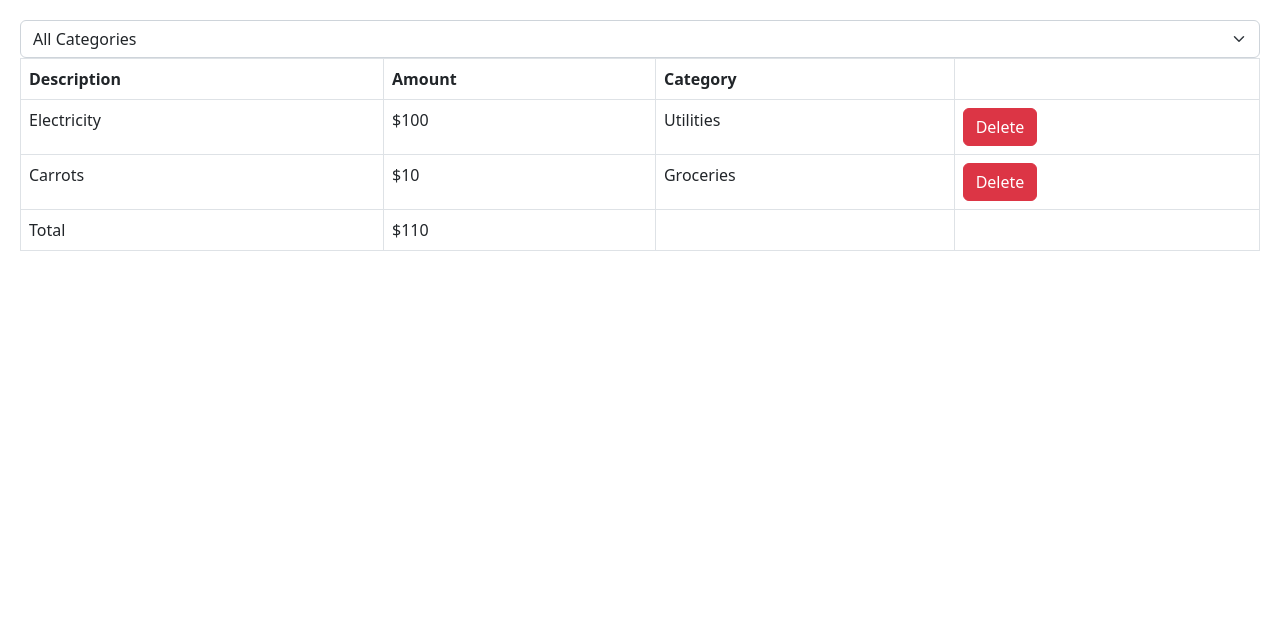
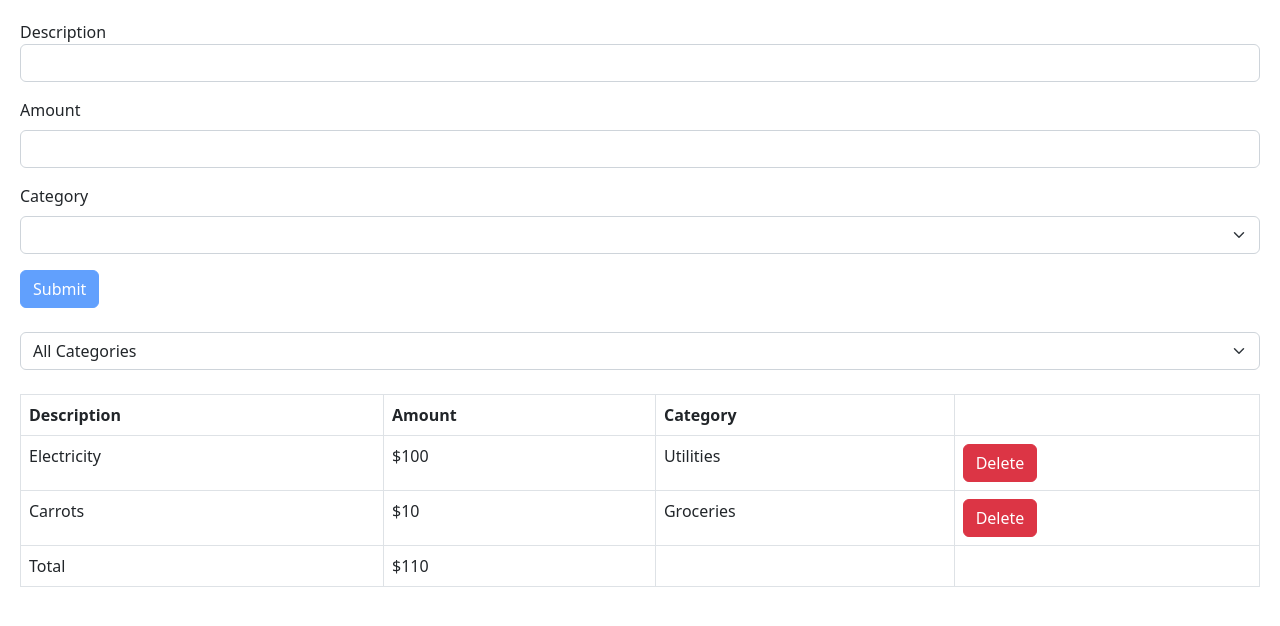
Before and after one commit to mayankgupta804/react-app, a React (Vite) app: page / in a window 1280 px wide. Shown: the top 626 px of the page. Built offline with nearby package versions, Linux system fonts and the light colour scheme.

Commit message:
Create an expense form

```diff
--- a/src/App.tsx
+++ b/src/App.tsx
@@ -1,6 +1,8 @@
 import { useState } from "react";
-import ExpenseFilter from "./components/expenseTracker/filter";
-import ExpenseList from "./components/expenseTracker/list";
+import ExpenseFilter from "./components/expenseTracker/Filter";
+import ExpenseList from "./components/expenseTracker/List";
+import ExpenseForm from "./components/expenseTracker/Form";
+import { FieldValues } from "react-hook-form";
 
 function App() {
   const originalItems = [
@@ -10,7 +12,13 @@ function App() {
 
   const [items, setItems] = useState([...originalItems])
 
-  const handleOnSelect = (category: string) => {
+  interface Item {
+    description: string;
+    amount: number;
+    category: string;
+  }
+
+  const handleSelect = (category: string) => {
     if (category === "All Categories") {
       setItems(originalItems);
       return;
@@ -18,10 +26,22 @@ function App() {
     setItems(originalItems.filter(item => item.category === category));
   }
 
+  const handleDelete = (description: string) => {
+    setItems(items.filter(item => item.description !== description))
+  }
+
+  const handleOnSubmit = (data: FieldValues) => {
+    const newItems = [...items, data as Item];
+    setItems(newItems);
+  }
+
   return (
     <>
-      <ExpenseFilter onSelect={handleOnSelect} categories={originalItems.map(item => item.category)} />
-      <ExpenseList items={items} />
+      <ExpenseForm onSubmit={handleOnSubmit} categories={items.map(item => item.category)} />
+      <br />
+      <ExpenseFilter onSelect={handleSelect} categories={items.map(item => item.category)} />
+      <br />
+      <ExpenseList onDelete={handleDelete} items={items} />
     </>
   );
 }
--- /dev/null
+++ b/src/components/expenseTracker/Form.tsx
@@ -0,0 +1,72 @@
+import { FieldValues, useForm } from "react-hook-form";
+import { z } from "zod";
+import { zodResolver } from "@hookform/resolvers/zod";
+
+const schema = z.object({
+  description: z.string().min(3, "Description must contain at least 3 characters"),
+  amount: z.
+    number({ invalid_type_error: "Amount is required" }).
+    min(1, { message: "Amount cannot be 0" }),
+  category: z.string().min(1, "Please choose a valid category")
+});
+
+interface Props {
+  onSubmit: (data: FieldValues) => void;
+  categories: string[];
+}
+
+type FormData = z.infer<typeof schema>;
+
+const ExpenseForm = ({ onSubmit, categories }: Props) => {
+  const {
+    register,
+    handleSubmit,
+    formState: { errors, isValid },
+  } = useForm<FormData>({ resolver: zodResolver(schema) });
+
+  return (
+    <form onSubmit={handleSubmit(onSubmit)}>
+      <div className="mb-3">
+        <label htmlFor="form-label">Description</label>
+        <input
+          {...register("description")}
+          id="form-label"
+          type="text"
+          className="form-control"
+        />
+        {errors.description && <p className="text-danger">{errors.description.message}</p>}
+      </div>
+      <div className="mb-3">
+        <label htmlFor="age" className="form-label">
+          Amount
+        </label>
+        <input
+          {...register("amount", { valueAsNumber: true })}
+          id="age"
+          type="number"
+          className="form-control"
+        />
+        {errors.amount && <p className="text-danger">{errors.amount.message}</p>}
+      </div>
+      <div className="mb-3">
+        <label htmlFor="category" className="form-label">
+          Category
+        </label>
+        <select
+          {...register("category")}
+          className="form-select"
+          aria-label="Default select example"
+        >
+          <option></option>
+          {categories.map(category => <option key={category} value={category}>{category}</option>)}
+        </select>
+        {errors.category && <p className="text-danger">{errors.category.message}</p>}
+      </div>
+      <button className="btn btn-primary" type="submit" disabled={!isValid}>
+        Submit
+      </button>
+    </form>
+  );
+};
+
+export default ExpenseForm;
--- a/src/components/expenseTracker/list.tsx
+++ b/src/components/expenseTracker/list.tsx
@@ -8,9 +8,10 @@ interface Item {
 
 interface Props {
   items: Item[];
+  onDelete: (description: string) => void;
 }
 
-const ExpenseList = ({ items }: Props) => {
+const ExpenseList = ({ items, onDelete }: Props) => {
 
   return (
     <table className="table table-bordered">
@@ -30,7 +31,7 @@ const ExpenseList = ({ items }: Props) => {
               <td>${item.amount}</td>
               <td>{item.category}</td>
               <td>
-                <Button color="danger" onClick={() => console.log("deleted")}>
+                <Button color="danger" onClick={() => onDelete(item.description)}>
                   Delete
                 </Button>
               </td>
```
Also changed, not shown: src/components/Form.tsx (deleted, +0 -56 lines).
